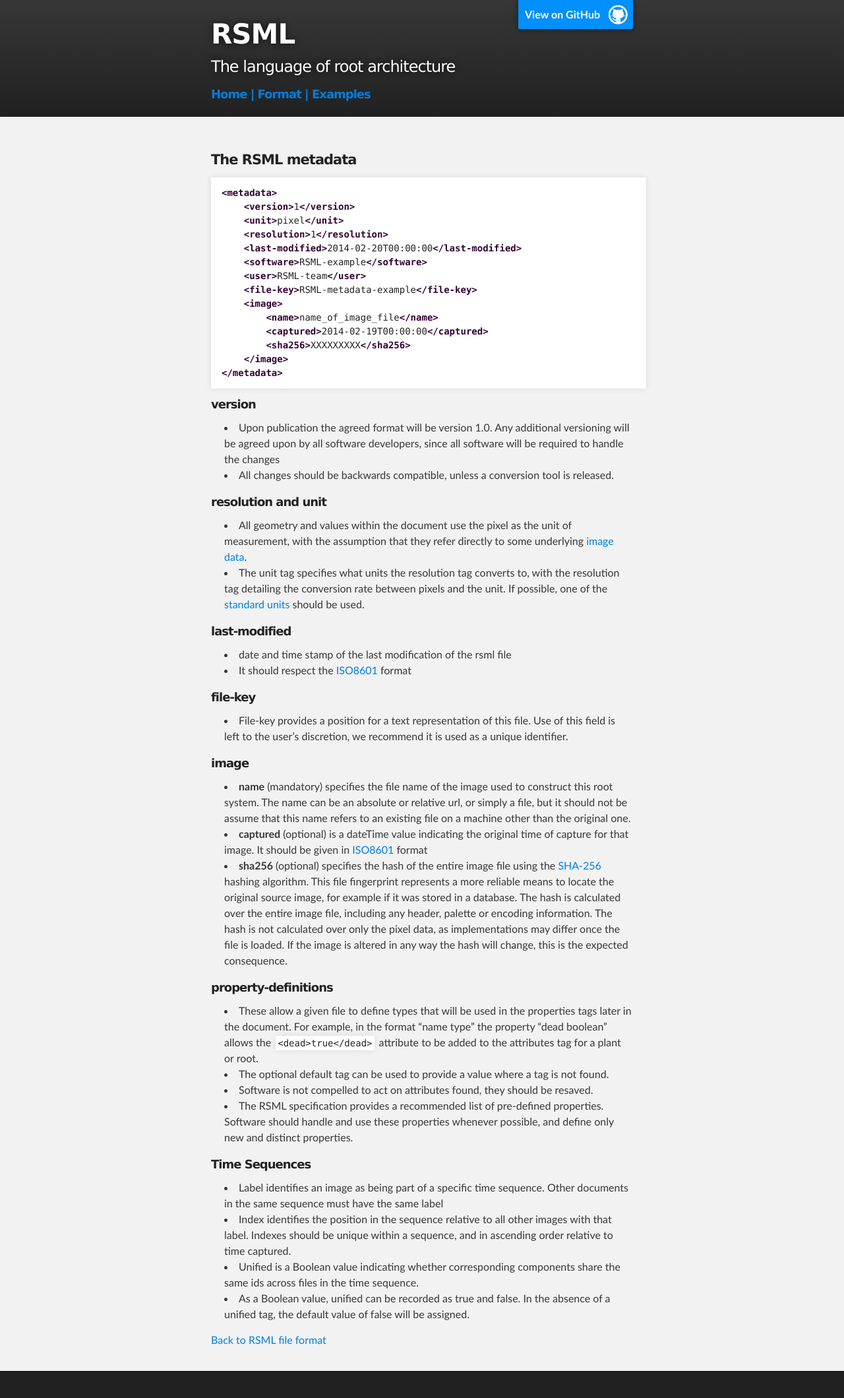
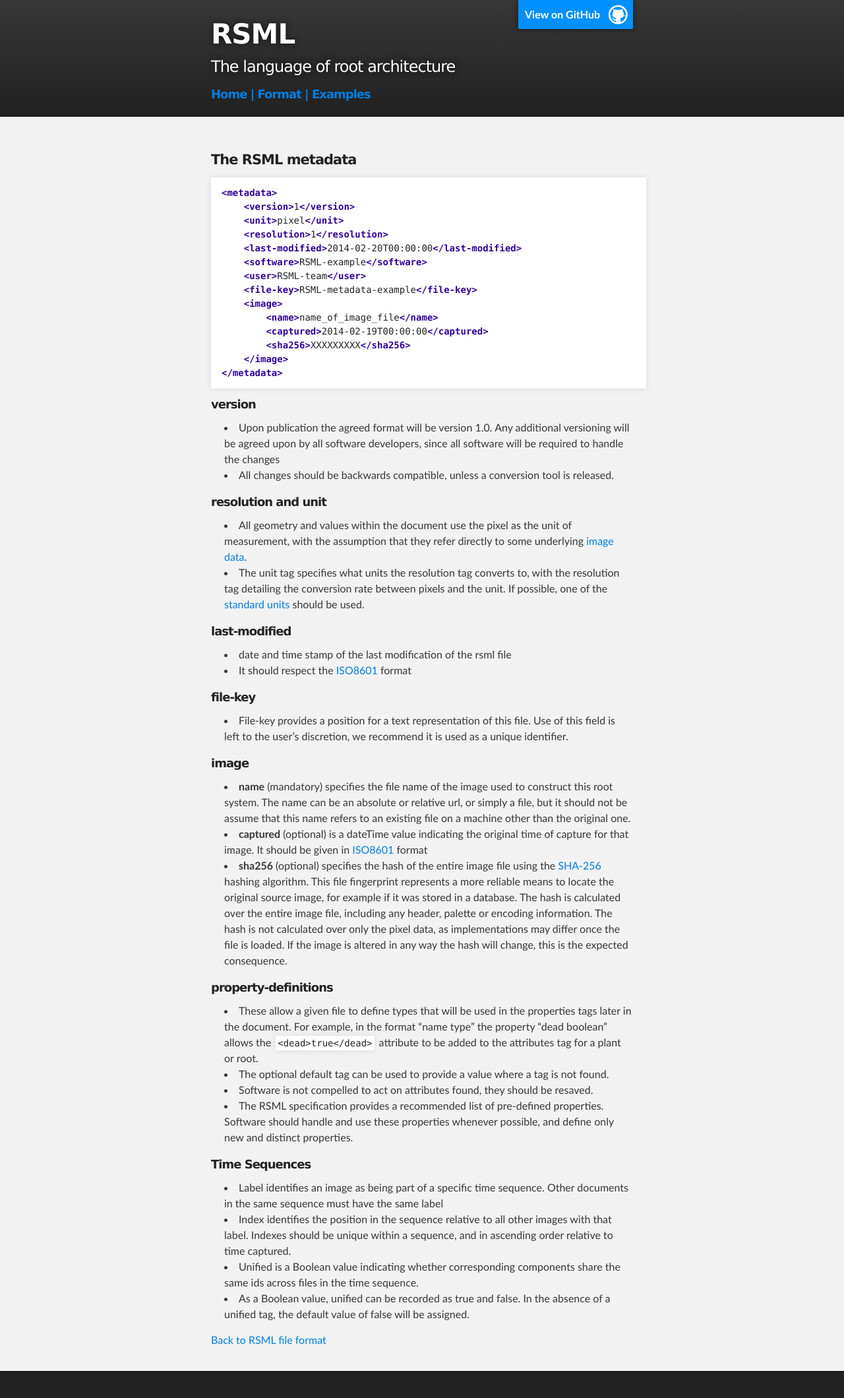
Before and after one commit to RootSystemML/RootSystemML.github.io, a Jekyll site: the page built from format/metadata.md, in a window 1280 px wide. Shown: the whole page at 66% size. Built offline with Jekyll 4.4.1, drawn with Linux system fonts in a browser that asks for light colours.

Commit message:
highligh css

```diff
--- a/stylesheets/pygment_trac.css
+++ b/stylesheets/pygment_trac.css
@@ -1,5 +1,5 @@
 .highlight .hll { background-color: #ffffcc }
-.highlight  { background: #f0f3f3; font-size:80% }
+.highlight  { background: #f0f3f3; font-size:30% }
 .highlight .c { color: #0099FF; font-style: italic } /* Comment */
 .highlight .err { color: #AA0000; background-color: #FFAAAA } /* Error */
 .highlight .k { color: #006699; font-weight: bold } /* Keyword */
@@ -36,7 +36,7 @@
 .highlight .nf { color: #CC00FF } /* Name.Function */
 .highlight .nl { color: #9999FF } /* Name.Label */
 .highlight .nn { color: #00CCFF; font-weight: bold } /* Name.Namespace */
-.highlight .nt { color: #330033; font-weight: bold } /* Name.Tag */
+.highlight .nt { color: #330099; font-weight: bold } /* Name.Tag */
 .highlight .nv { color: #003333 } /* Name.Variable */
 .highlight .ow { color: #000000; font-weight: bold } /* Operator.Word */
 .highlight .w { color: #bbbbbb } /* Text.Whitespace */
```
